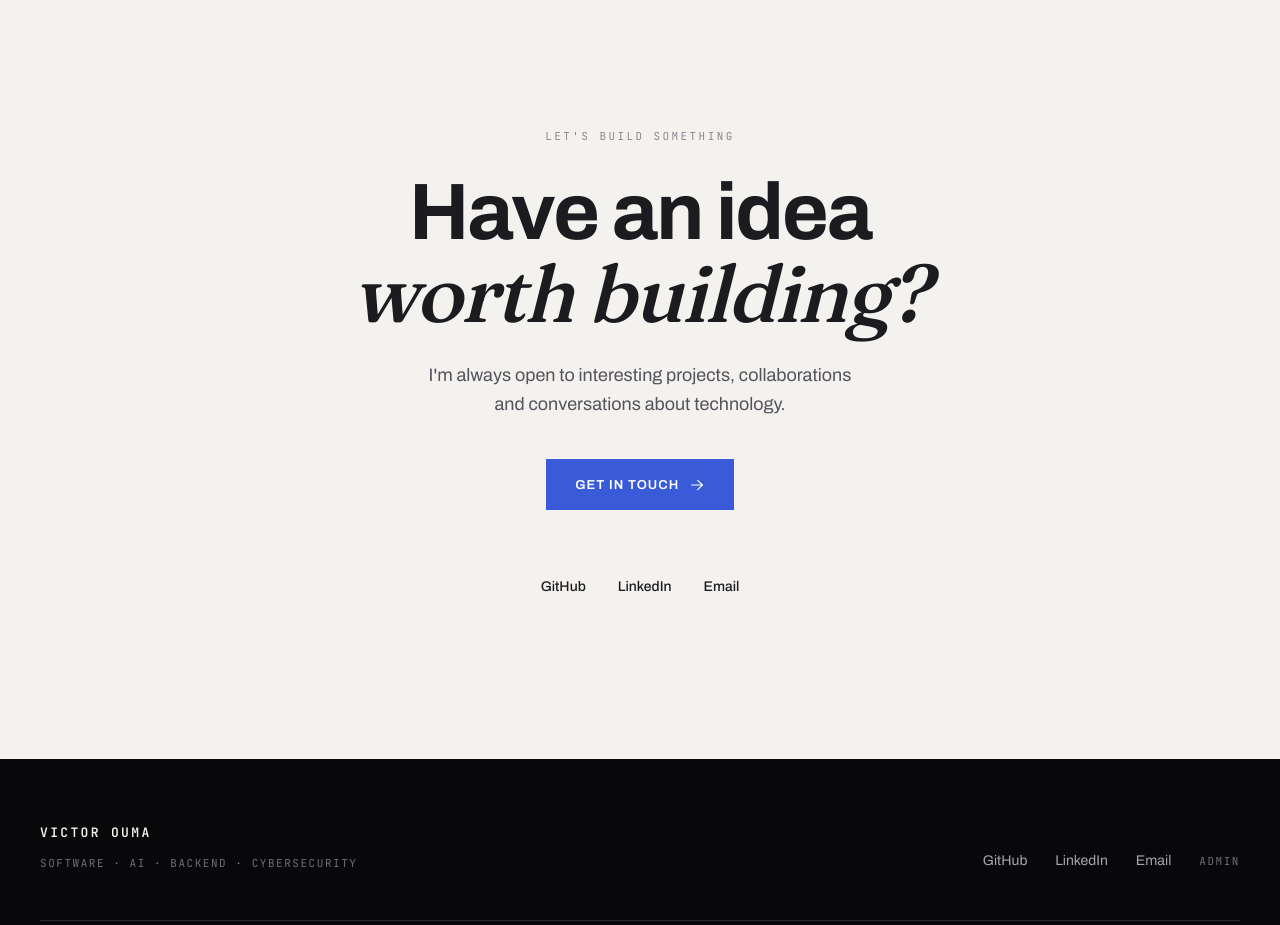
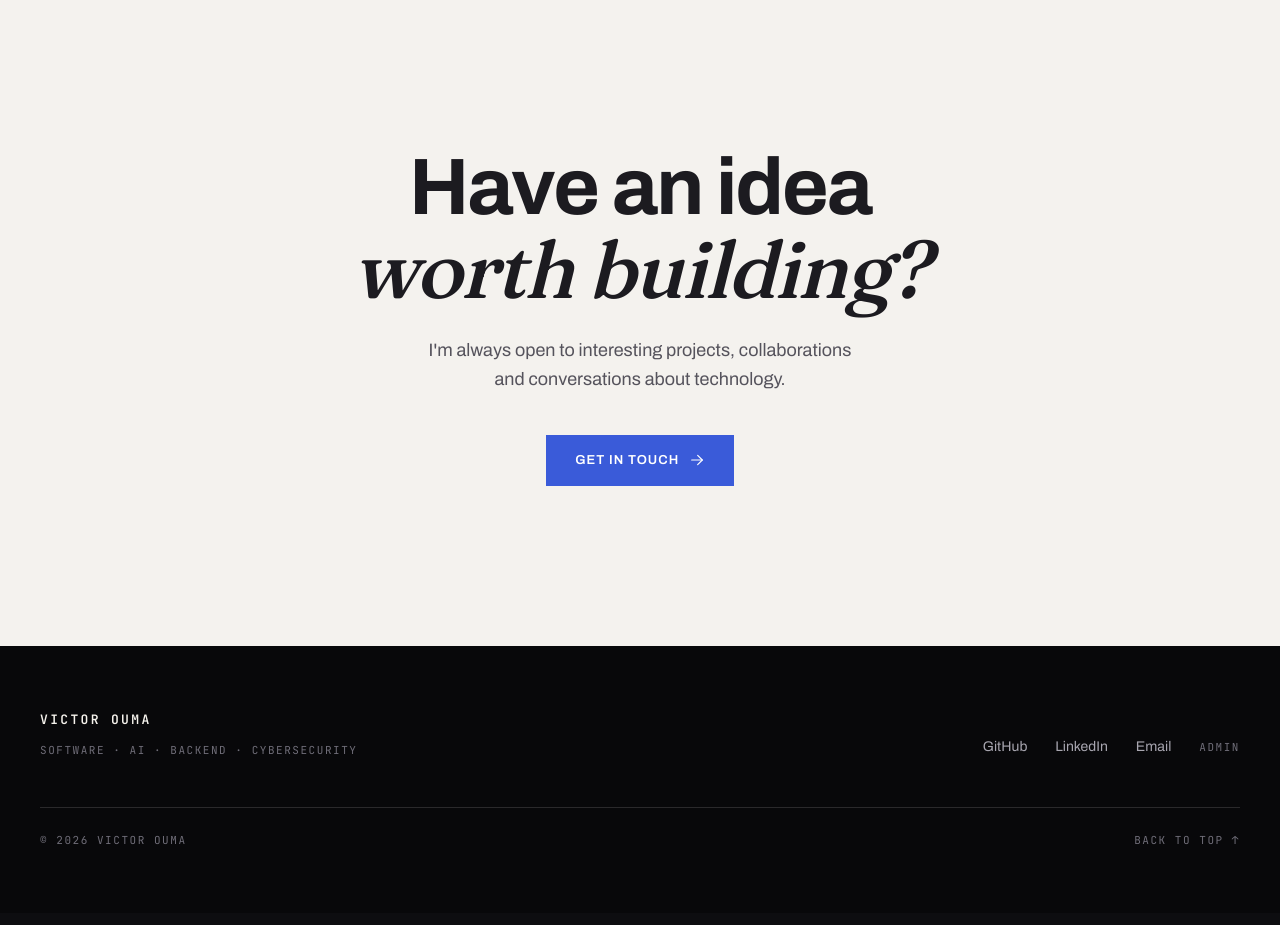
Before and after one commit to asoyovick/portfolio, a Next.js app: page / in a window 1280 px wide. Shown: the part 9420-10345 px from the top of the page. Built offline with nearby package versions, Linux system fonts and the light colour scheme; no server answers.

Commit message:
Simplify Contact section by removing social links and label
Remove the redundant "Let's build something" label and the social
links list (GitHub, LinkedIn, Email) to focus on the main CTA.

🤖 Generated with Codebuff
Co-Authored-By: Codebuff <noreply@codebuff.com>

```diff
--- a/src/components/sections/Contact.tsx
+++ b/src/components/sections/Contact.tsx
@@ -11,7 +11,6 @@ export default function Contact() {
     >
       <div className="wrap py-24 md:py-32 lg:py-40 text-center">
         <ScrollReveal>
-          <p className="label label--bare justify-center">Let&apos;s build something</p>
           <h2
             id="contact-heading"
             className="display-xl mt-6 mb-6 text-[var(--color-paper-text)]"
@@ -32,39 +31,6 @@ export default function Contact() {
             <Arrow />
           </a>
         </ScrollReveal>
-
-        <ScrollReveal delay={140}>
-          <ul className="mt-14 md:mt-16 flex items-center justify-center gap-x-8 gap-y-3 flex-wrap">
-            <li>
-              <a
-                href={site.github}
-                target="_blank"
-                rel="noopener noreferrer"
-                className="u-link text-sm font-medium text-[var(--color-paper-text)]"
-              >
-                GitHub
-              </a>
-            </li>
-            <li>
-              <a
-                href={site.linkedin}
-                target="_blank"
-                rel="noopener noreferrer"
-                className="u-link text-sm font-medium text-[var(--color-paper-text)]"
-              >
-                LinkedIn
-              </a>
-            </li>
-            <li>
-              <a
-                href={`mailto:${site.email}`}
-                className="u-link text-sm font-medium text-[var(--color-paper-text)]"
-              >
-                Email
-              </a>
-            </li>
-          </ul>
-        </ScrollReveal>
       </div>
     </section>
   );
```
